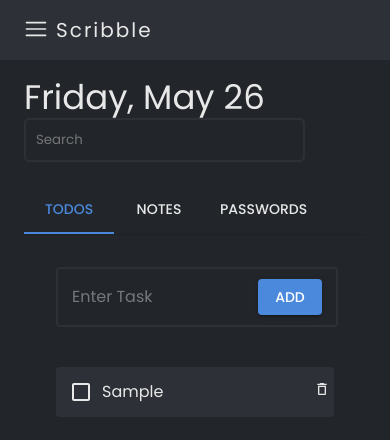
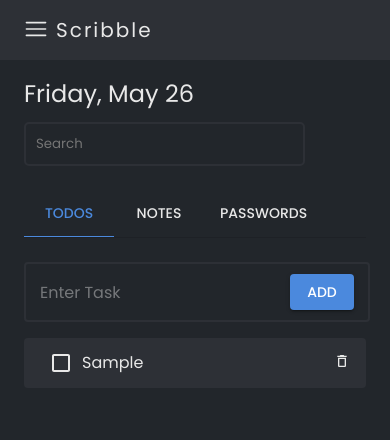
Before and after one commit to ArchitGhevariya007/scribble, a React (Create React App) app: page / in a window 390 px wide. Both pictures are taken after typing "Sample" into the empty fields and a click on the button "ADD". Shown: the top 440 px of the page. Built offline with nearby package versions, Linux system fonts and the light colour scheme.

Commit message:
todos and password are responsive

```diff
--- a/src/components/ContentTab.js
+++ b/src/components/ContentTab.js
@@ -22,16 +22,32 @@ export default function ContentTab() {
   const style = {
     mainContainer: {
       marginTop: 6.5,
-      // marginLeft: "220px",
       marginLeft: Tabs.isMobile ? "0" : "220px",
-      padding: 3,
-      // width: "auto",
+      // padding: 3,
       maxWidth: "100%",
       overflowX: "hidden",
     },
-
+    Contentheader: {
+      padding: 3,
+    },
     TabsContainer: {
-      mt: 3,
+      width: "100%",
+    },
+    TabsTitle: {
+      //  borderBottom: 1,
+      //  borderColor: "divider",
+      p: "0 24px",
+      position: "relative",
+      "&::after": {
+        content: '""',
+        position: "absolute",
+        bottom: 0,
+        left: "0px",
+        right: "24px",
+        height: "0.8px",
+        background:
+          "linear-gradient(to right, transparent, transparent 24px, #1e2126 24px, #1e2126)",
+      },
     },
     HeaderContainer: {
       color: "rgb(255, 255, 255)",
@@ -48,6 +64,9 @@ export default function ContentTab() {
     TabColor: {
       color: "rgb(232, 232, 232)",
     },
+    dateTime: {
+      fontSize: Tabs.isMobile ? "24px" : "32px",
+    },
   };
 
   //Clock
@@ -61,7 +80,7 @@ export default function ContentTab() {
     <>
       <Box sx={style.mainContainer}>
         {/* Header Container */}
-        <Box>
+        <Box sx={style.Contentheader}>
           <Grid
             container
             direction="row"
@@ -70,10 +89,10 @@ export default function ContentTab() {
           >
             {/* Date and Time */}
             <Grid xs>
-              <Typography variant="h4">{today}</Typography>
+              <Typography sx={style.dateTime}>{today}</Typography>
             </Grid>
             {/* Search Box */}
-            <Grid>
+            <Grid style={{ marginTop: "10px" }}>
               <input
                 type="text"
                 placeholder="Search"
@@ -89,7 +108,7 @@ export default function ContentTab() {
         <Box sx={style.TabsContainer}>
           <TabContext value={value}>
             {/* Tabs */}
-            <Box sx={{ borderBottom: 1, borderColor: "divider" }}>
+            <Box sx={style.TabsTitle}>
               <TabList onChange={handleChange}>
                 <Tab
                   label="Todos"
--- a/src/components/NoteComponent.js
+++ b/src/components/NoteComponent.js
@@ -12,8 +12,8 @@ export default function NoteComponent(props) {
       p: 1.5,
       borderRadius: 1,
       overflow: "hidden",
-      marginRight: 3,
-      marginTop: 3,
+      mr: 2,
+      mb: 2,
     },
     contentBox: {
       height: "231px",
--- a/src/components/Notes.js
+++ b/src/components/Notes.js
@@ -10,7 +10,6 @@ const style = {
   MainContainer: {
     display: "flex",
     flexWrap: "wrap",
-    p: 1,
   },
   AddButtonContainer: {
     border: "3px solid #2d3036",
@@ -20,8 +19,9 @@ const style = {
     p: 1.5,
     borderRadius: 1,
     overflow: "hidden",
-    marginRight: 3,
-    marginTop: 3,
+    // mx: 3,
+    // mx:"auto",
+    // marginTop: 1,
     position: "relative",
     cursor: "pointer",
   },
--- a/src/components/Passwords.js
+++ b/src/components/Passwords.js
@@ -6,7 +6,16 @@ import { MdOutlineDelete, MdVisibility, MdVisibilityOff } from "react-icons/md";
 import CryptoJS from "crypto-js";
 
 export default function Passwords(props) {
+    //************* Using Context *************
+    const Tabs = useContext(TabContextCreate);
+    const selectedTab = Tabs.Passwords.find(
+      (tab) => tab.TabId === Tabs.selectedTabId
+    );
+
   const style = {
+    PsdAddBox:{
+      px:Tabs.isMobile ? 0 : 3.5,
+    },
     TextField: {
       backgroundColor: "transparent",
       border: "2px #2d3036  solid",
@@ -17,19 +26,21 @@ export default function Passwords(props) {
       "& fieldset": { border: "none" },
     },
     psdlist: {
-      padding: 1,
+      // padding: 1,
       mt: 2,
       borderRadius: 2,
       minHeight: "48vh",
       height: "auto",
       marginBottom: "10px",
+      px:Tabs.isMobile ? 0 : 3.5,
     },
     psdContainer: {
       backgroundColor: "#2d3036",
       mt: 1,
       mb: 1,
-      padding: 0.1,
       borderRadius: 1,
+      width: "100%",
+      maxWidth:"100%",
       "&:hover": {
         backgroundColor: "#353940",
         cursor: "pointer",
@@ -53,11 +64,7 @@ export default function Passwords(props) {
     },
   };
 
-  //************* Using Context *************
-  const Tabs = useContext(TabContextCreate);
-  const selectedTab = Tabs.Passwords.find(
-    (tab) => tab.TabId === Tabs.selectedTabId
-  );
+
 
   const [Label, SetLabel] = useState("");
   const [UserName, SetUserName] = useState("");
@@ -127,6 +134,7 @@ export default function Passwords(props) {
 
   return (
     <>
+    <Box sx={style.PsdAddBox}>
       <form onSubmit={AddPassword}>
         <Grid container spacing={2} alignItems="center">
           <Grid item xs={12} sm={6} md={3}>
@@ -173,6 +181,7 @@ export default function Passwords(props) {
           </Grid>
         </Grid>
       </form>
+      </Box>
 
       {/* Task List */}
       <Box sx={style.psdlist}>
@@ -181,7 +190,7 @@ export default function Passwords(props) {
             if (selectedTab && data.TabId === selectedTab.TabId) {
               const isPasswordVisible = key === showPassword;
               return (
-                <Container maxWidth="lg" key={key} sx={style.psdContainer}>
+                <Container maxWidth key={key} sx={style.psdContainer}>
                   <Box
                     style={{
                       display: "flex",
--- a/src/components/Todos.js
+++ b/src/components/Todos.js
@@ -14,11 +14,16 @@ import { MdOutlineDelete } from "react-icons/md";
 import { TabContextCreate } from "../context/TabContext";
 
 export default function Todos(props) {
+
+  //************* Using Context *************
+  const Tabs = useContext(TabContextCreate);
+
+  const selectedTab = Tabs.Tab.find((tab) => tab.Tabid === Tabs.selectedTabId);
+
   //Css
   const style = {
     addBox: {
-      borderRadius: 0.3,
-      padding: 1,
+      px:Tabs.isMobile ? 0 : 3.5,
     },
     addTextField: {
       backgroundColor: "transparent",
@@ -30,18 +35,20 @@ export default function Todos(props) {
       "& fieldset": { border: "none" },
     },
     todolist: {
-      padding: 1,
       mt: 2,
       borderRadius: 2,
       minHeight: "48vh",
       height: "auto",
       marginBottom: "10px",
+      px:Tabs.isMobile ? 0 : 3.5,
+
     },
     todoContainer: {
       backgroundColor: "#2d3036",
       mt: 1,
       mb: 1,
-      padding: 0.5,
+      paddingTop:0.5,
+      paddingBottom:0.5,
       borderRadius: 1,
       width: "100%",
       maxWidth:"100%",
@@ -57,10 +64,6 @@ export default function Todos(props) {
     },
   };
 
-  //************* Using Context *************
-  const Tabs = useContext(TabContextCreate);
-
-  const selectedTab = Tabs.Tab.find((tab) => tab.Tabid === Tabs.selectedTabId);
 
   //************* Add button handling *************
   const AddTodo = (e) => {
@@ -138,7 +141,7 @@ export default function Todos(props) {
           ? filteredTodos.map((data, key) => {
               if (selectedTab && data.TabId === selectedTab.Tabid ) {
                 return (
-                  <Container maxWidth="lg" key={key} sx={style.todoContainer}>
+                  <Container maxWidth key={key} sx={style.todoContainer}>
                     <Stack
                       direction="row"
                       justifyContent="space-between"
```
